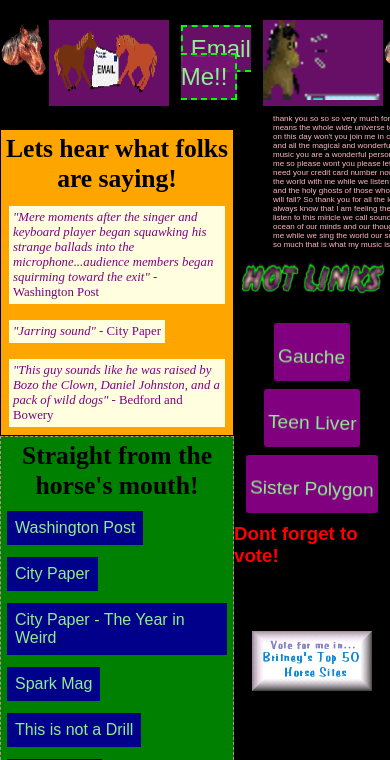
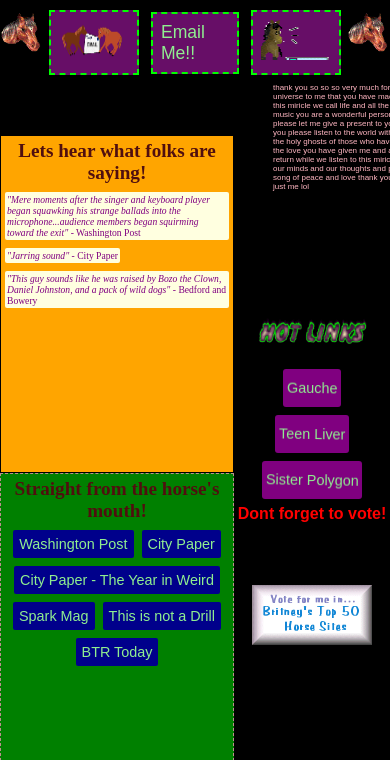
Before and after one commit to peariesol/peariesol, a React app: page /info in a window 390 px wide. Shown: the part 88-848 px from the top of the page. Built offline with nearby package versions, Linux system fonts and the light colour scheme; a web font is replaced by a local one.

Commit message:
more work for mobile friendly content, especially info page

```diff
--- a/src/Components/NavBar/NavBar.scss
+++ b/src/Components/NavBar/NavBar.scss
@@ -106,3 +106,9 @@ a {
 		color: lightgreen;
 	}
 }
+
+@media (max-width: 500px) {
+	p {
+		font-size: 0.9em;
+	}
+}
--- a/src/Pages/Info/Components/InfoPageBottom/InfoPageBottom.js
+++ b/src/Pages/Info/Components/InfoPageBottom/InfoPageBottom.js
@@ -30,7 +30,7 @@ const InfoPageBottom = () => (
 			</div>
 		</div>
 		<div className="hotLinks bottomRow">
-			<img src="gifs/hotLinks.gif" alt="hot links" width="200" />
+			<img src="gifs/hotLinks.gif" alt="hot links" className="hotLinkHeading" />
 			<a href="https://g-a-u-c-h-e.bandcamp.com/releases" className="hotLink">
 				<p>Gauche</p>
 			</a>
--- a/src/Pages/Info/Components/InfoPageBottom/InfoPageBottom.scss
+++ b/src/Pages/Info/Components/InfoPageBottom/InfoPageBottom.scss
@@ -1,6 +1,5 @@
 .infoBottom {
-	height: 70vh;
-	max-height: 80vh;
+	height: 80vh;
 	display: flex;
 	flex-direction: row;
 	justify-content: space-between;
@@ -35,6 +34,7 @@
 	font-family: cursive;
 	padding: 4px;
 	margin: 8px;
+	border-radius: 2px;
 	background: lightyellow;
 	color: purple;
 	display: inline-block;
@@ -51,12 +51,13 @@
 	display: flex;
 	flex-direction: row;
 	flex-wrap: wrap;
-	justify-content: flex-start;
+	justify-content: center;
 }
 
 .pressLink {
 	margin: 6px;
 	padding: 8px;
+	border-radius: 2px;
 	background: darkblue;
 	animation: colorChange 1s linear infinite;
 	animation-play-state: paused;
@@ -74,8 +75,13 @@
 .pressHeading {
 	margin: 4px;
 	font-family: 'Sancreek', cursive;
+	color: rgb(80, 15, 15);
 	font-size: 1.6em;
 	text-align: center;
+}
+
+.hotLinkHeading {
+	width: 200px;
 }
 
 .hotLinks {
@@ -88,15 +94,20 @@
 }
 
 .hotLink {
-	padding: 0;
 	animation: colorChange 1s linear infinite;
 	animation-play-state: paused;
 	background: purple;
-	max-height: 50px;
+	height: 50px;
 	border-radius: 3px;
 	margin: 4px;
 	padding: 4px;
+	display: flex;
+	flex-direction: column;
+	justify-content: center;
+	align-items: center;
 	p {
+		margin: 0;
+		padding: 0;
 		animation: linkTwerk 2s linear infinite alternate;
 		animation-play-state: running;
 	}
@@ -122,11 +133,12 @@
 	align-items: center;
 	flex-wrap: wrap-reverse;
 	img {
-		margin: 0 6px;
+		margin: 0 8px;
 	}
 }
 
 .horseVoteTitle {
+	text-align: center;
 	font-family: fantasy;
 	color: red;
 	margin: 6px 0 4px;
@@ -142,3 +154,68 @@
 		transform: rotate(5deg);
 	}
 }
+
+@media (max-width: 700px) {
+	.infoPageBottom {
+		height: 84vh;
+	}
+	.pressHeading {
+		font-size: 1.4em;
+	}
+	.pressQuote {
+		font-size: 0.7em;
+		margin: 6px;
+	}
+	.pressLink {
+		font-size: 0.9em;
+		margin: 4px;
+		padding: 6px;
+	}
+	.hotLinkHeading {
+		width: 180px;
+	}
+	.hotLink {
+		height: 40px;
+	}
+}
+
+@media (max-width: 500px) {
+	.infoPageBottom {
+		height: 84vh;
+	}
+	.pressHeading {
+		font-size: 1.2em;
+	}
+	.pressQuote {
+		font-size: 0.6em;
+		margin: 4px;
+		padding: 2px;
+	}
+	.pressLink {
+		font-size: 0.9em;
+		margin: 4px;
+		padding: 6px;
+	}
+	.hotLinkHeading {
+		width: 150px;
+		margin: 2px 0;
+	}
+	.hotLink {
+		height: 30px;
+	}
+	.horseVoteTitle {
+		font-size: 1em;
+		margin: 2px 0;
+	}
+
+	@keyframes linkTwerk {
+		0% {
+			font-size: 0.8em;
+			transform: rotate(-1deg);
+		}
+		100% {
+			font-size: 1em;
+			transform: rotate(3deg);
+		}
+	}
+}
--- a/src/Pages/Info/Info.js
+++ b/src/Pages/Info/Info.js
@@ -7,21 +7,20 @@ const Info = () => (
 	<div className="infoPage">
 		<div className="infoPageTop">
 			<div className="topRow">
-				<img
-					src="gifs/horse_head.gif"
-					alt="horse head"
-					width="60"
-					height="60"
-				/>
+				<img src="gifs/horse_head.gif" alt="horse head" className="horseHead" />
 				<div className="contactInfo">
 					<a
 						className="contactInfoEmail"
 						href="mailto:solpearie@gmail.com?Subject=Hello%20Dolly"
 						target="_top"
 					>
-						<img src="gifs/horse_email_me.gif" alt="horse gif 2" width="120" />
+						<img
+							src="gifs/horse_email_me.gif"
+							alt="horse gif 2"
+							className="emailImage"
+						/>
 					</a>
-					<span className="emailSpan">
+
 					<a
 						className="contactInfoEmail"
 						href="mailto:solpearie@gmail.com?Subject=Hello%20Dolly"
@@ -29,21 +28,20 @@ const Info = () => (
 					>
 						Email Me!!
 					</a>
-					</span>
+
 					<a
 						className="contactInfoEmail"
 						href="mailto:solpearie@gmail.com?Subject=Hello%20Dolly"
 						target="_top"
 					>
-						<img src="gifs/horse_email.gif" alt="horse gif 3" width="120" />
+						<img
+							src="gifs/horse_email.gif"
+							alt="horse gif 3"
+							className="emailImage"
+						/>
 					</a>
 				</div>
-				<img
-					src="gifs/horse_head.gif"
-					alt="horse head"
-					width="60"
-					height="60"
-				/>
+				<img src="gifs/horse_head.gif" alt="horse head" className="horseHead" />
 			</div>
 			<p className="dumbText">{dumbText}</p>
 		</div>
--- a/src/Pages/Info/Info.scss
+++ b/src/Pages/Info/Info.scss
@@ -10,12 +10,16 @@
 }
 
 .topRow {
-	margin: 20px 0 0;
-	padding: 0;
-	width: 100vw;
 	display: flex;
 	justify-content: space-between;
 	flex-direction: row;
+	width: 100vw;
+	margin: 10px 0 0;
+}
+
+.horseHead {
+	width: 60px;
+	height: 60px;
 }
 
 .contactInfo {
@@ -24,21 +28,12 @@
 	flex-wrap: no-wrap;
 	justify-content: center;
 	align-items: center;
-	margin: 0;
-	img {
-		height: 80px;
-	}
-}
-
-.emailSpan {
-	margin: 0 12px;
-	.contactInfoEmail {
-		border: 2px dashed lime;
-		padding: 8px;
-	}
 }
 
 .contactInfoEmail {
+	margin: 0 12px;
+	border: 2px dashed lime;
+	padding: 8px;
 	background: #771177dd;
 	font-size: 1.5em;
 	animation: colorChange 1s linear infinite;
@@ -53,6 +48,11 @@
 	cursor: help;
 }
 
+.emailImage {
+	width: 100px;
+	height: 60px;
+}
+
 .dumbText {
 	display: inline-block;
 	position: relative;
@@ -61,3 +61,37 @@
 	width: 60vw;
 	font-size: 8px;
 }
+
+@media (max-width: 700px) {
+	.infoPageTop {
+		height: 16vh;
+	}
+	.contactInfoEmail {
+		font-size: 1.3em;
+	}
+	.emailImage {
+		width: 80px;
+		height: 50px;
+	}
+}
+
+@media (max-width: 500px) {
+	.infoPageTop {
+		height: 16vh;
+	}
+	.horseHead {
+		width: 45px;
+		height: 45px;
+	}
+	.contactInfoEmail {
+		font-size: 1.1em;
+		margin: 0 6px;
+	}
+	.emailImage {
+		width: 70px;
+		height: 40px;
+	}
+	.dumbText {
+		width: 80vw;
+	}
+}
--- a/src/Pages/ShowsPage/Components/Shows.js
+++ b/src/Pages/ShowsPage/Components/Shows.js
@@ -1,5 +1,6 @@
 import React from 'react'
 import PropTypes from 'prop-types'
+import moment from 'moment'
 import './Shows.css'
 
 const maxFont = 20
@@ -12,7 +13,9 @@ const Shows = ({ shows, upcoming }) => {
 		shows.length >= 1 ? (
 			shows.map(({ date, venue, location, otherActs, link }, index) => {
 				index !== 0 && (count = count - 1)
-
+				const dateDisplay = upcoming
+					? moment(date).format('MMM Do')
+					: moment(date).format('MMM Do YYYY')
 				let fontSize = expFont(count + 1, x)
 				if (window.innerWidth < 700 && fontSize > 18) {
 					fontSize = 18
@@ -27,7 +30,7 @@ const Shows = ({ shows, upcoming }) => {
 								<li>
 									<span className="showListItemRow">
 										<strong>Date: </strong>
-										{date}
+										{dateDisplay}
 									</span>
 								</li>
 								<li>
```
Lines whose indentation alone changed are shown as unchanged.
